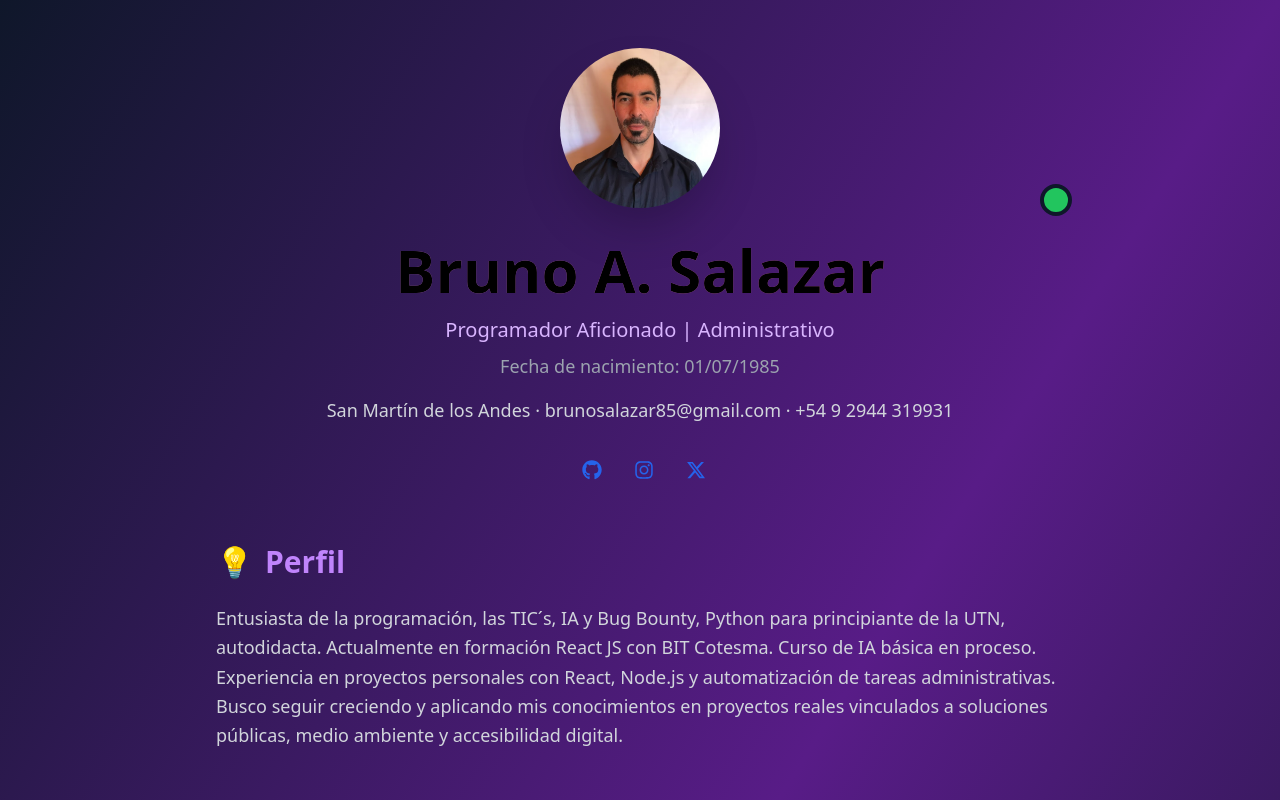
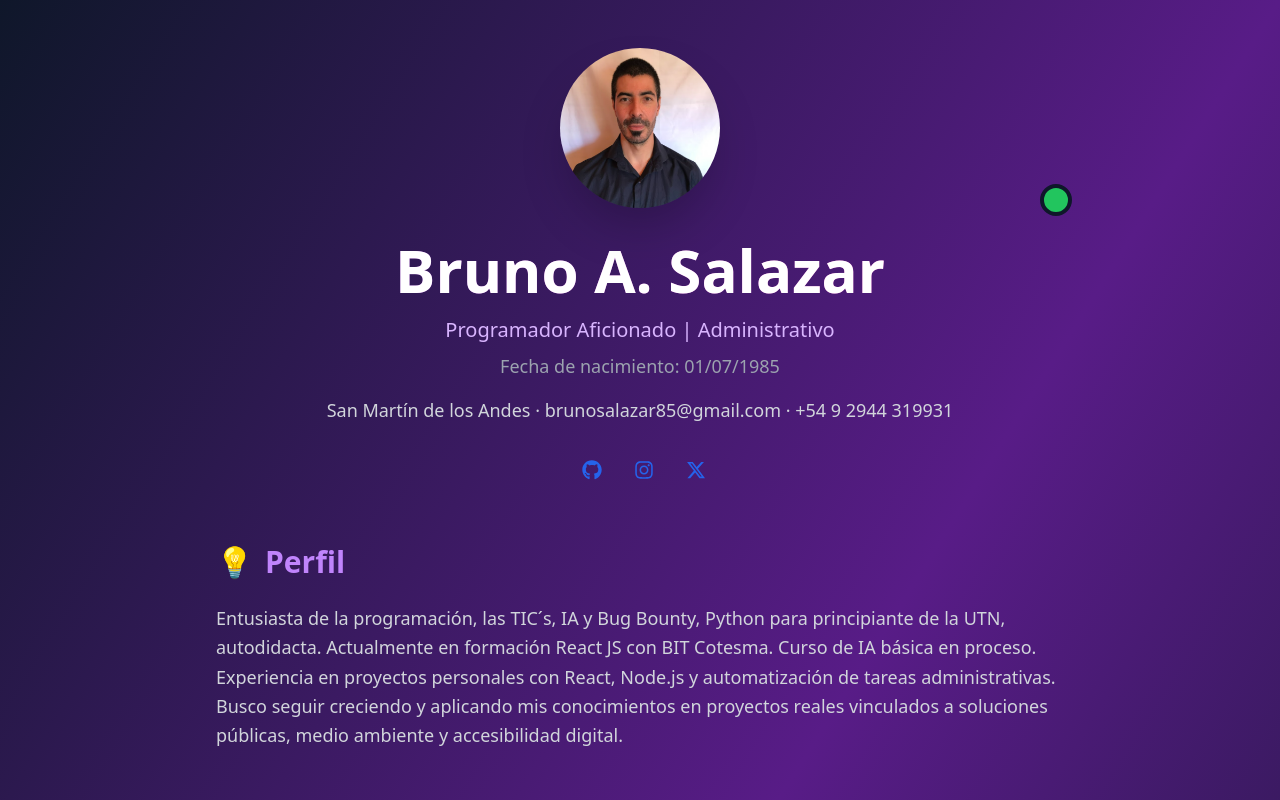
Before and after one commit to brunoas85/cvBruno, a React (Vite) app: page / in a window 1280 px wide. Shown: the top 800 px of the page. Built offline with nearby package versions, Linux system fonts and the light colour scheme.

Commit message:
fix: logré que funcione tailwind.css, ahora se ven los cambios de colores y diseños

```diff
--- a/package.json
+++ b/package.json
@@ -13,7 +13,7 @@
     "@types/react-dom": "^19.1.7",
     "autoprefixer": "^10.4.21",
     "postcss": "^8.5.6",
-    "tailwindcss": "^3.4.17",
+    "tailwindcss": "^3.4.0",
     "typescript": "~5.8.3",
     "vite": "^7.0.4"
   },
--- a/src/CVBruno.tsx
+++ b/src/CVBruno.tsx
@@ -14,7 +14,7 @@
             />
             <div className="absolute -bottom-2 -right-2 w-8 h-8 bg-green-500 rounded-full border-4 border-slate-900"></div>
           </div>
-          <h1 className="text-6xl font-bold text-red mb-4 bg-gradient-to-r from-purple-400 to-pink-400 bg-clip-text text-black">
+          <h1 className="text-6xl font-bold text-red mb-4 bg-gradient-to-r from-purple-400 to-pink-400 bg-clip-text text-white">
             Bruno A. Salazar
           </h1>
           <p className="text-xl text-purple-300 mb-2">
```
Also changed, not shown: 1 other file (tests, documents, lock files or other folders).
